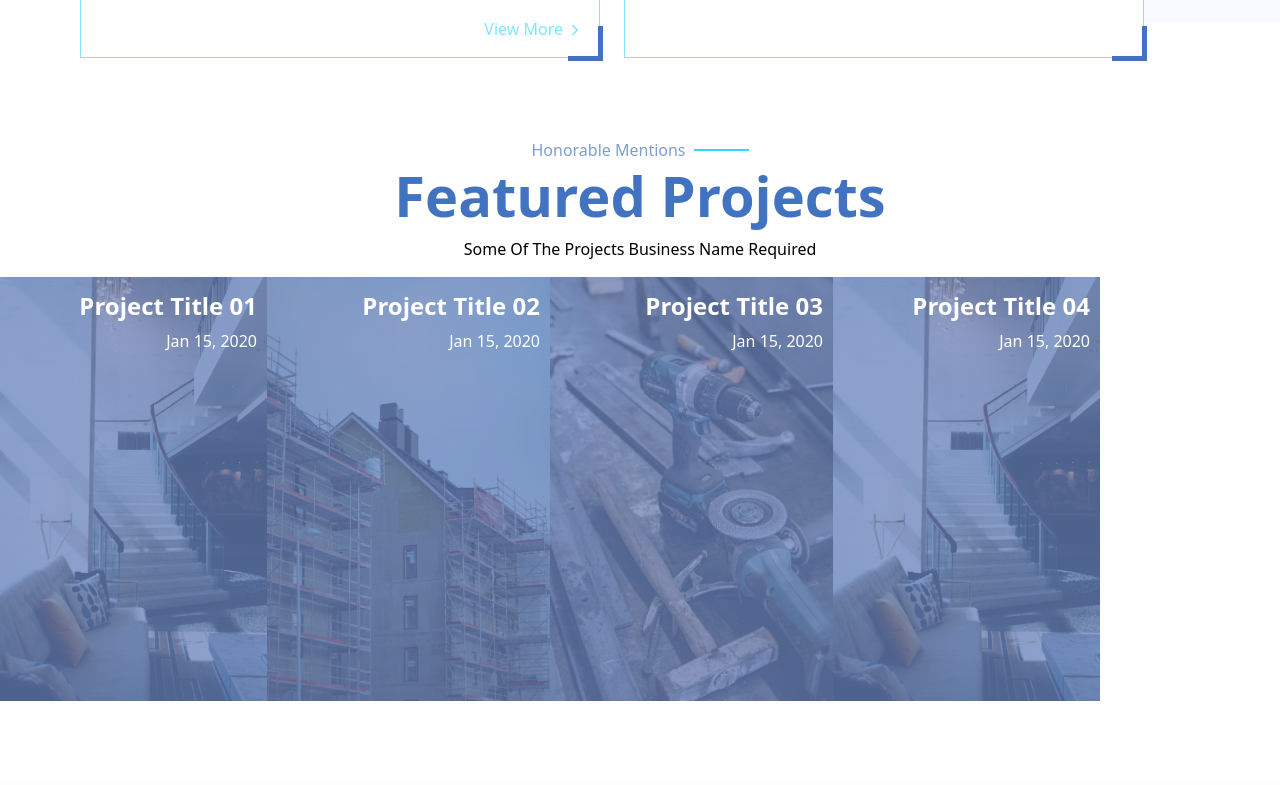
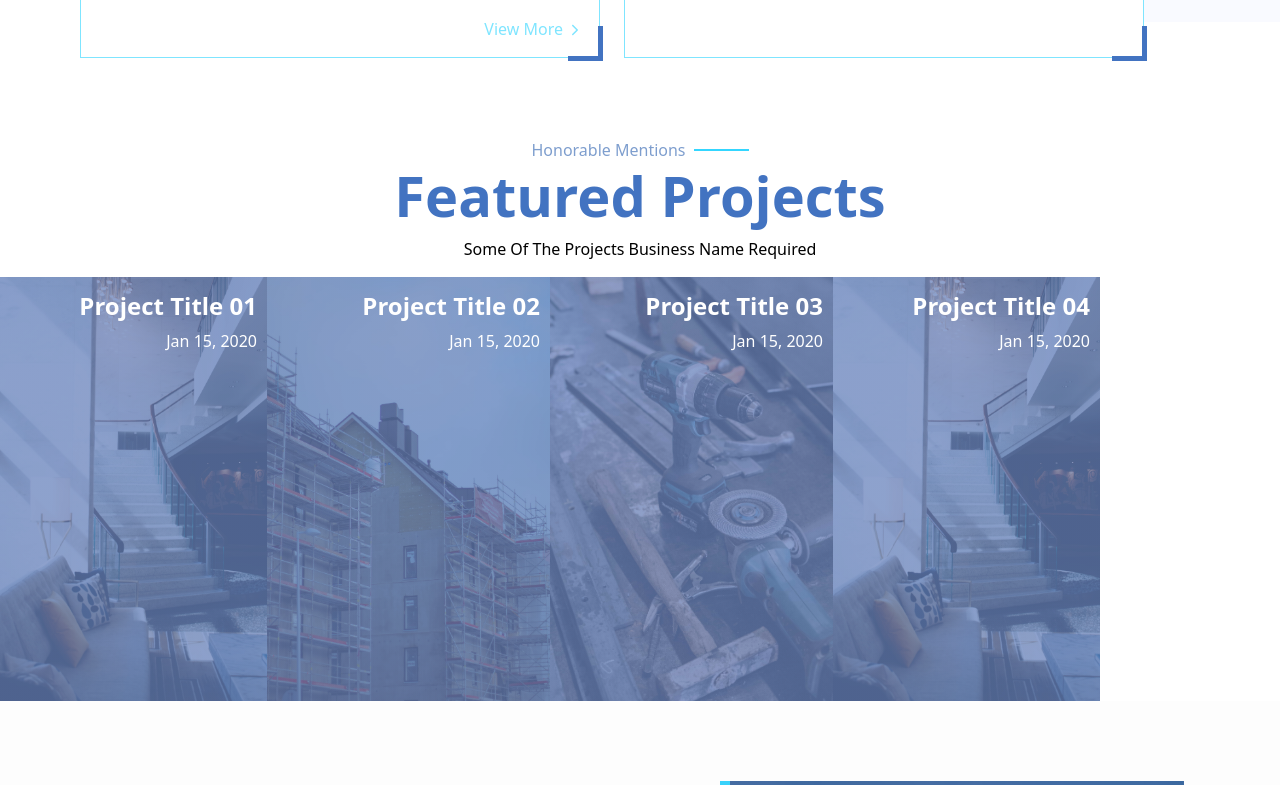
Before and after one commit to Rahulghimire/web-developer-task-1, a React (Vite) app: page / in a window 1280 px wide. Shown: the part 2420-3205 px from the top of the page. Built offline with nearby package versions, Linux system fonts and the light colour scheme.

Commit message:
Fix issues in testimonials

```diff
--- a/src/pages/Projects.jsx
+++ b/src/pages/Projects.jsx
@@ -5,7 +5,7 @@ import p5 from "../assets/p5.jpg";
 
 const Projects = () => {
   return (
-    <div style={{ padding: "0 0 5rem 0" }}>
+    <div style={{ padding: "0 0 0 0" }}>
       <div className="d-flex flex-column align-items-center">
         <div className="d-flex align-items-center flex-row">
           <p className="m-0 text-capitalize" style={{ color: "#7e9ece" }}>
```
